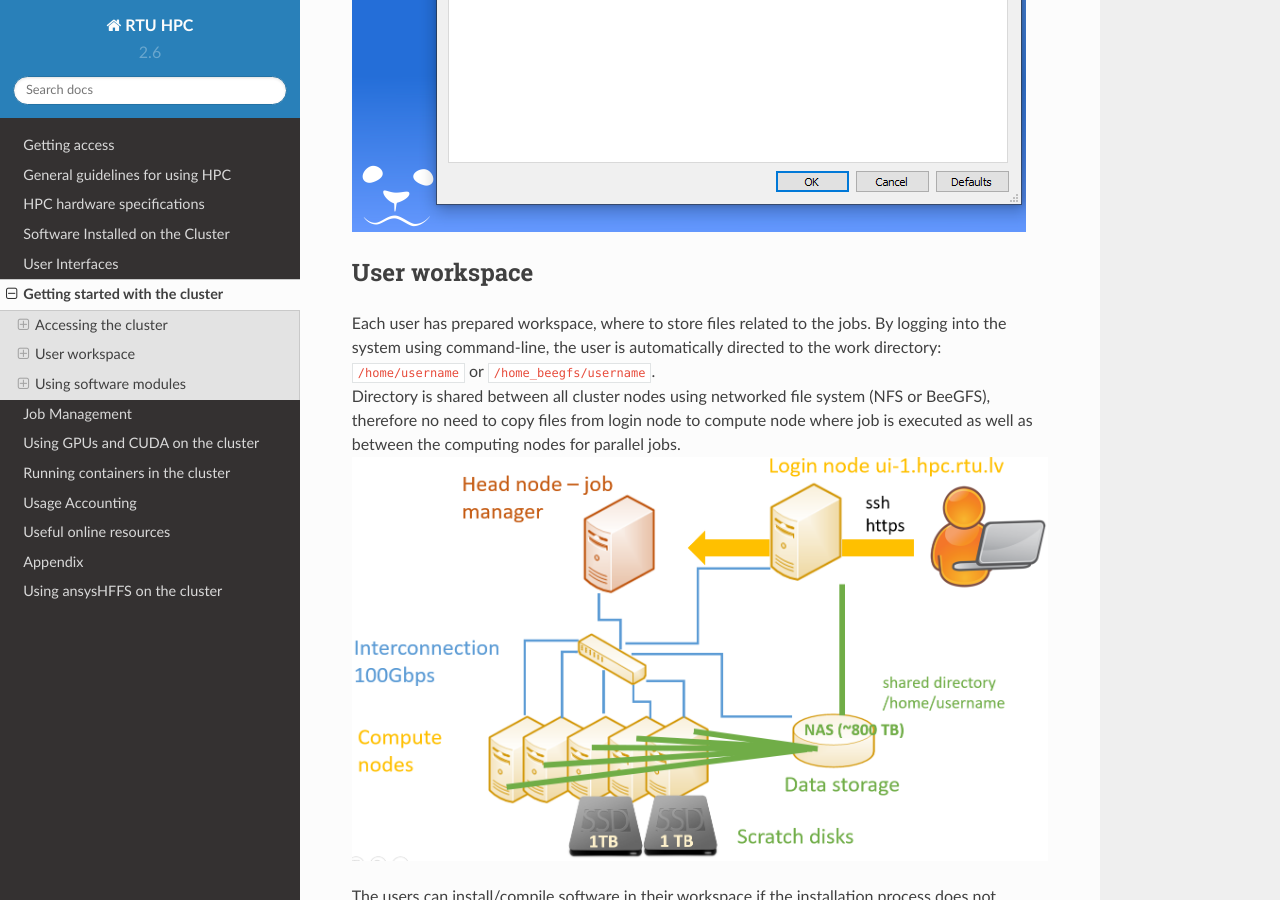
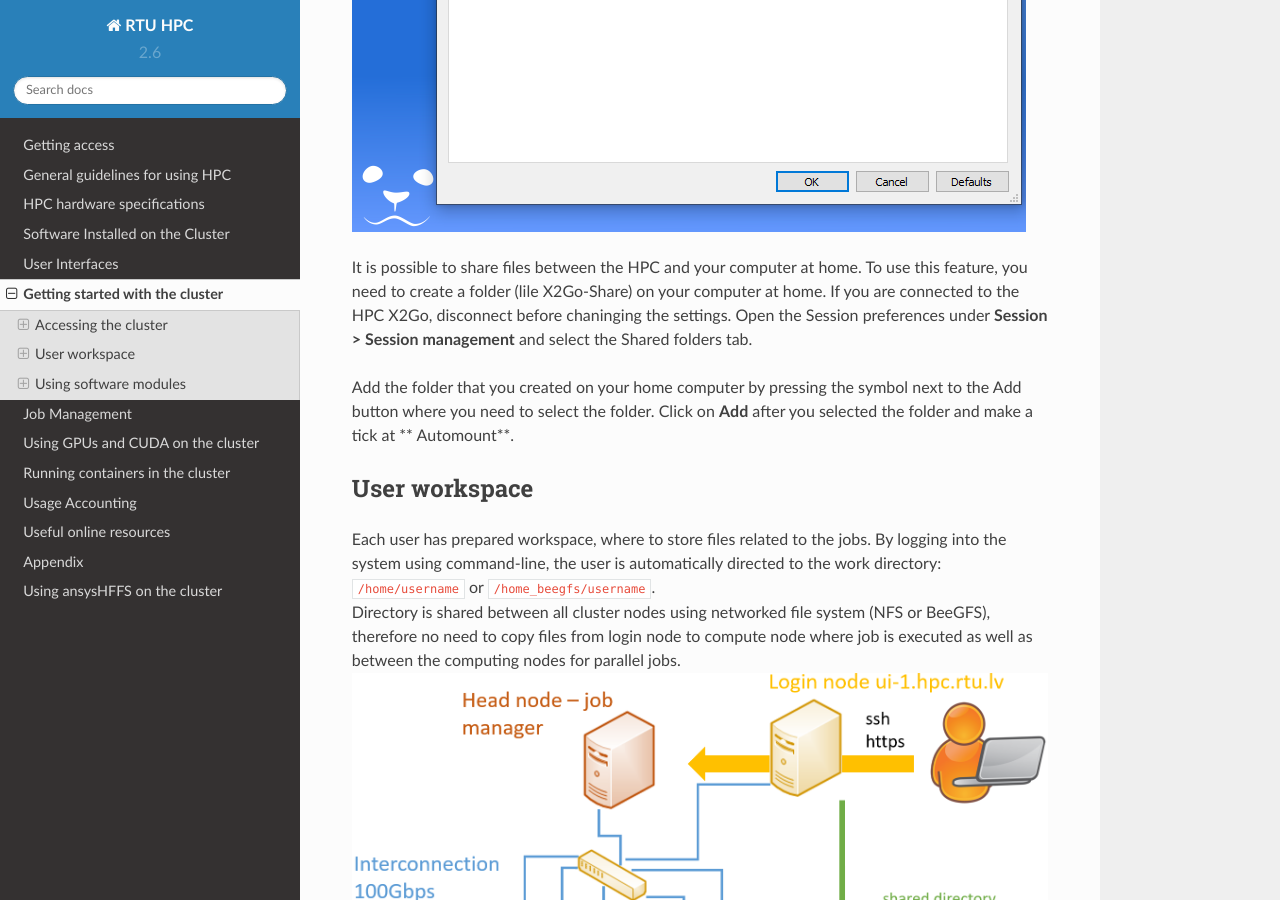
Before and after one commit to rtuhpc/hpc-manual, a Sphinx documentation site: the page built from doc/06_getting_started.md, in a window 1280 px wide and 900 px high, scrolled down 7031 px. Built offline with Sphinx 7.4.7 and the Read the Docs theme 2.0.0, drawn with Linux system fonts in a browser that asks for light colours.

Commit message:
Update 06_getting_started.md

```diff
--- a/doc/06_getting_started.md
+++ b/doc/06_getting_started.md
@@ -77,6 +77,10 @@ Please also disable sound and printing support at **"Media"** tab.
 
 ![x2go window](images/X2go_media.PNG)
 
+ It is possible to share files between the HPC and your computer at home. To use this feature, you need to create a folder (lile  X2Go-Share) on your computer at home. If you are connected to the HPC X2Go, disconnect before chaninging the settings. Open the Session preferences under **Session > Session management** and select the Shared folders tab.
+
+Add the folder that you created on your home computer by pressing the symbol next to the Add button where you need to select the folder. Click on **Add** after you selected the folder and make a tick at ** Automount**.
+
 ## User workspace
 Each user has prepared workspace, where to store files related to the jobs. By logging into the system using command-line, the user is automatically directed to the work directory: `/home/username` or `/home_beegfs/username`.
 Directory is shared between all cluster nodes using networked file system (NFS or BeeGFS), therefore no need to copy files from login node to compute node where job is executed as well as between the computing nodes for parallel jobs.
```
